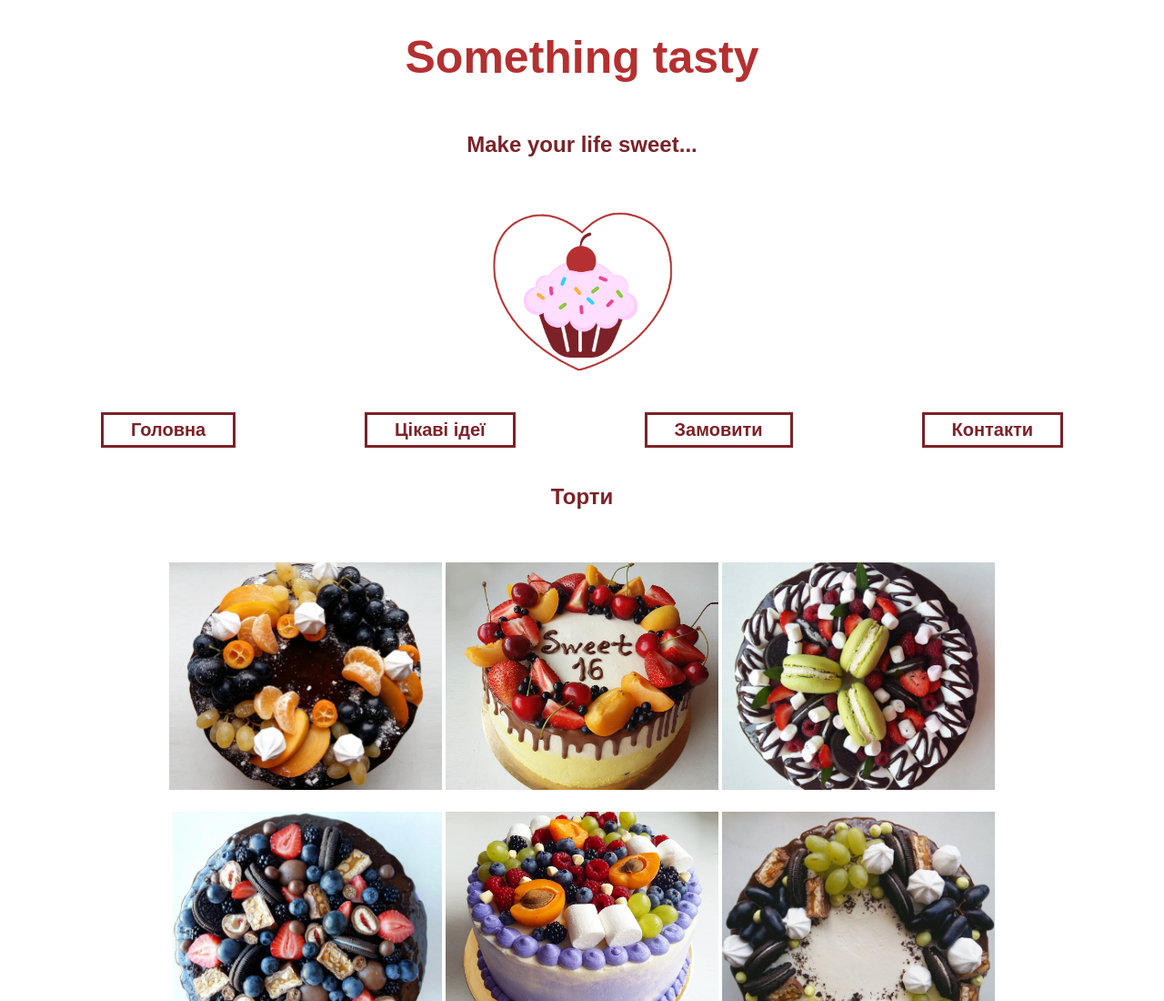
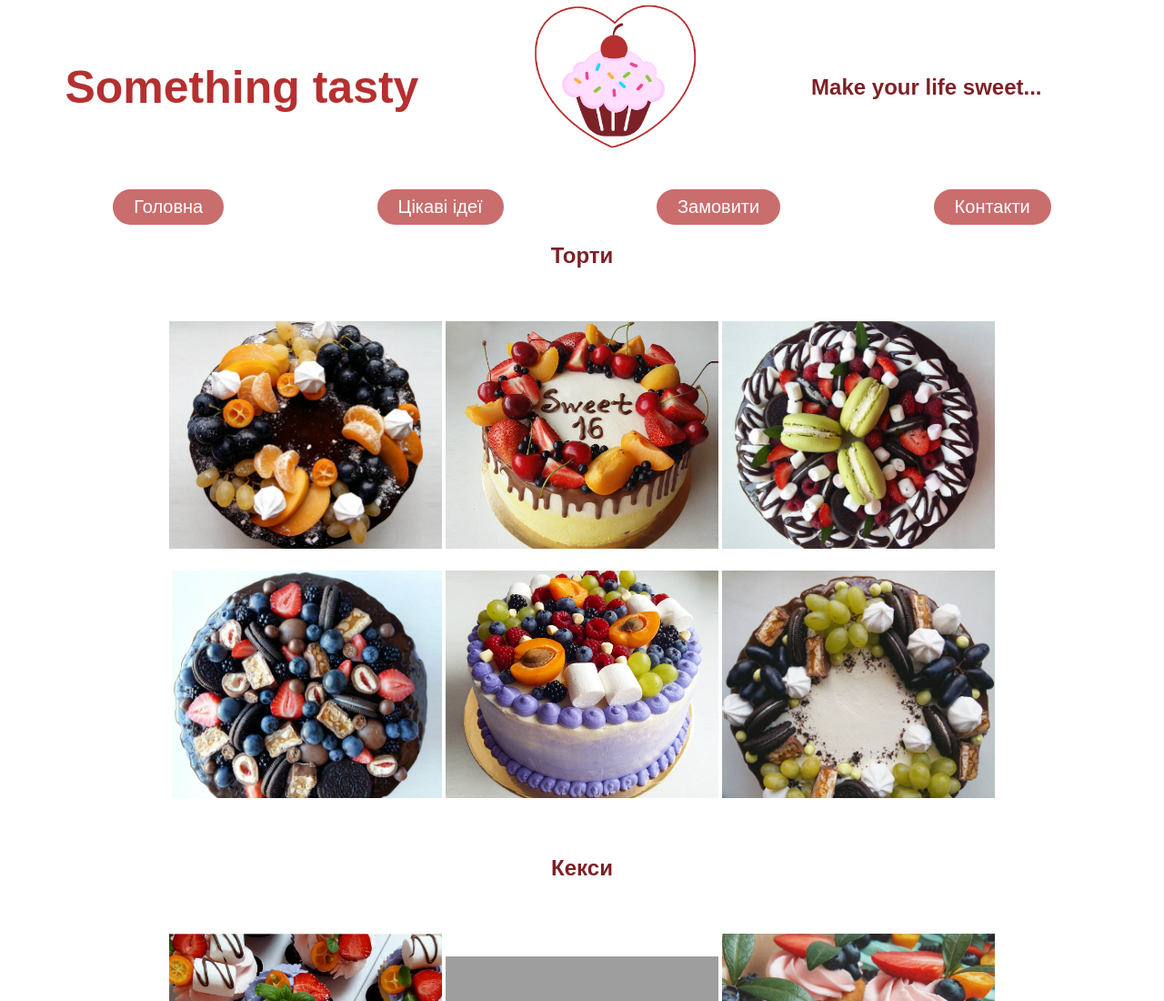
Before and after one commit to KhrystynaFedechko/something-tasty, a plain HTML site: page index.html in a window 1280 px wide. Shown: the top 1100 px of the page at 91% size. Drawn offline with Linux system fonts and the light colour scheme; grey boxes are pictures that could not be loaded; a web font is replaced by a local one.

Commit message:
add header

```diff
--- a/css/index.css
+++ b/css/index.css
@@ -12,19 +12,36 @@ body {
 }
 
 .logo {
-    width: 200px;
+    width: 180px;
+}
+.logo:hover {
+    width: 185px;
+}
+header {
+    display: flex;
+    align-items: center;
+    justify-content: space-around;
+    padding-top: 5px;
+    padding-bottom: 0;
+    margin: 0;
 }
 nav {
     font-size: 20px;
     display: flex;
     justify-content: space-around;
+    padding: 0;
+    margin: 0;
 }
 nav a {
-    border: 3px solid #7D2128;
-    padding: 5px 30px;
+   color: white;
+   border: 3px solid #B53030;
+   border-radius: 20px;
+   padding: 5px 20px;
+   background-color: #B53030;
+   opacity: 0.7;
 }
 nav a:hover {
-    color: #FF0000;
+    opacity: 1;
 }
 header h1 {
     color: #B53030;
--- a/index.html
+++ b/index.html
@@ -10,18 +10,15 @@
     </head>
     <body>
         <header>
-            <div class="name">
-            <h1 lang="en">Something tasty</h1>
-            <h2 lang="en" class="hidden">Make your life sweet...</h2>
-            </div>
-            <a href="index.html"><img src="logo.png" alt="logo" class="logo"></a>
-
+            <h1 lang="en">Something tasty</h1><br>
+            <a href="index.html"><img src="logo.png" alt="logo" class="logo"></a><br>
+            <h2 lang="en" class="hidden">Make your life sweet...</h2><br>
         </header>
         <nav>
-                <a href="index.html"><b>Головна</b></a>
-                <a href="idea1.html"><b>Цікаві ідеї</b></a>
-                <a href="ordering.html"><b>Замовити</b></a>
-                <a href="contacts.html"><b>Контакти</b></a>
+            <a href="index.html">Головна</a>
+            <a href="idea1.html">Цікаві ідеї</a>
+            <a href="ordering.html">Замовити</a>
+            <a href="contacts.html">Контакти</a>
         </nav>
             <section>
                 <a href="cake1.html">
```
Also changed, not shown: cake1.html (+3 -4 lines), cake2.html (+3 -4 lines), contacts.html (+3 -3 lines), cupcake1.html (+4 -5 lines), cupcake2.html (+3 -4 lines), idea1.html (+3 -3 lines), idea2.html (+4 -4 lines), js/ordering.js (+12 -6 lines), ordering.html (+5 -5 lines).
